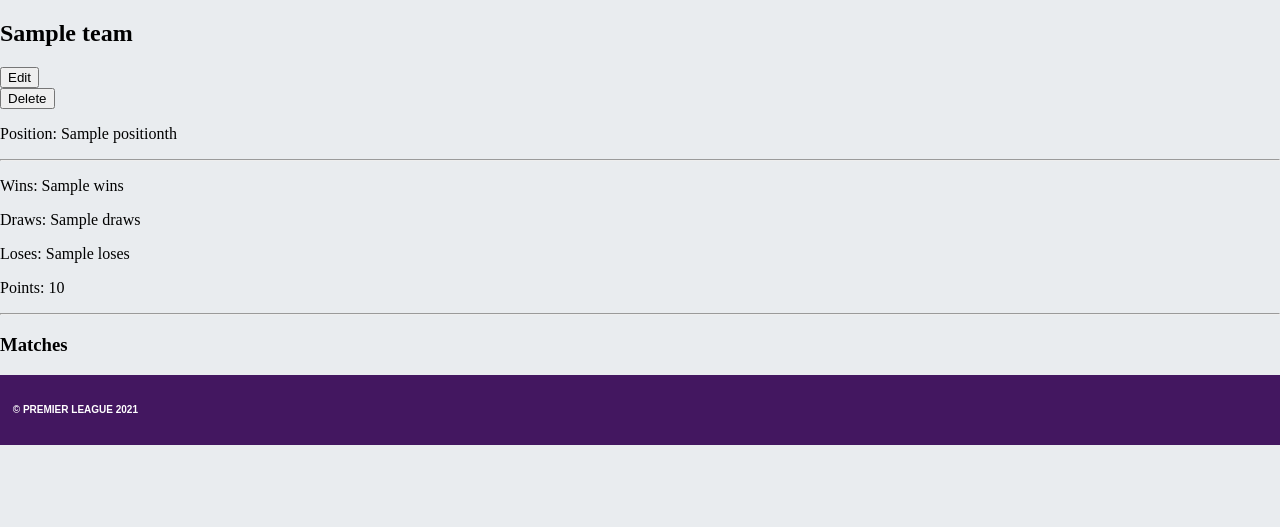
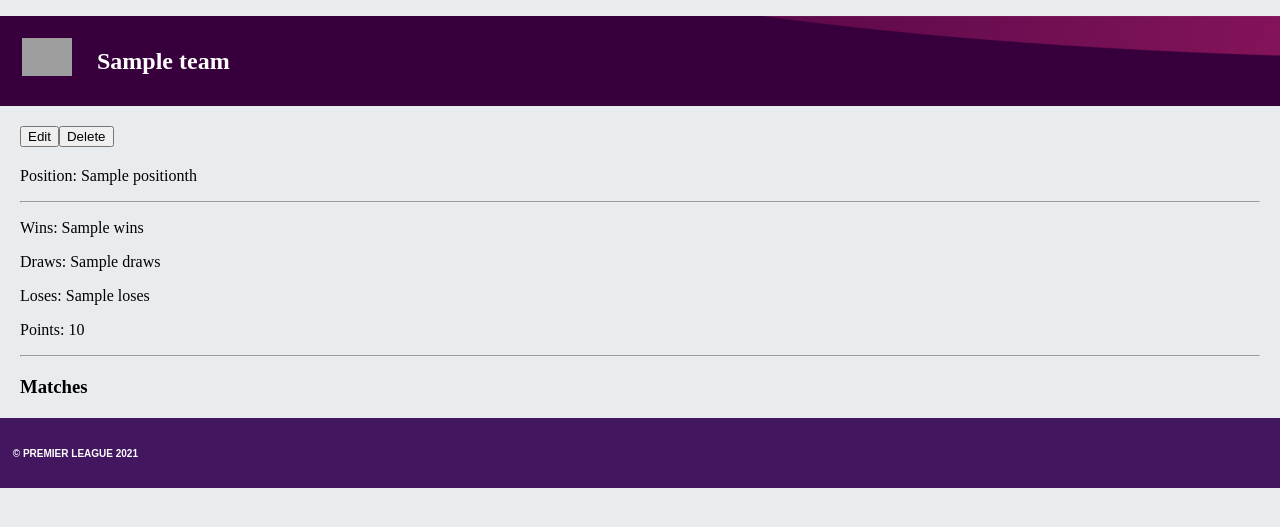
Before and after one commit to Marshall3c03/SportsLeagueWebApp, a Flask app: page /team/1 in a window 1280 px wide. Shown: the part 175-702 px from the top of the page. Run offline with Flask 2, Linux system fonts and the light colour scheme; a database or web service that is not in the repository returns one stand-in record (values such as "Sample title"); some libraries are stand-ins or nearby versions; some web fonts are replaced; grey boxes are pictures that could not be loaded.

Commit message:
Added more accessability to the webpage through CSS, clicking on club badges takes to club info page

```diff
--- a/app.py
+++ b/app.py
@@ -13,7 +13,14 @@ app.register_blueprint(matches_blueprint)
 @app.route('/')
 def homepage():
     teams = team_repository.select_all_by_points()
-    return render_template('table.html', title= "Table",all_teams=teams)
+    for team in teams:
+        if team.points > 0:
+            # return "YAY"
+            return render_template('table.html', title= "Table", all_teams=teams)
+    else:
+    #     # return "NILL PWAHH"
+        teams = team_repository.select_all_by_alphabetical
+        return render_template('table.html', title= "Table", all_teams=teams)
 
 @app.route('/about')
 def aboutpage():
--- a/controllers/matches_controller.py
+++ b/controllers/matches_controller.py
@@ -19,6 +19,7 @@ def newmatch():
 
 @matches_blueprint.route('/matches', methods=['POST'])
 def creatematch():
+    teams = team_repository.select_all()
     home_team_id = request.form['home_team_id']
     home_team = team_repository.select(home_team_id)
     away_team_id = request.form['away_team_id']
@@ -30,6 +31,10 @@ def creatematch():
     Match.update_gamesplayed(newmatch)
     Match.update_wins_draws_loses(newmatch)
     Match.determine_club_awared_points(newmatch)
+    team_repository.update(home_team)
+    team_repository.update(away_team)
+    Match.detemine_club_position(teams, home_team)
+    Match.detemine_club_position(teams, away_team)
     team_repository.update(home_team)
     team_repository.update(away_team)
     match_repository.save(newmatch)
--- a/models/match.py
+++ b/models/match.py
@@ -27,7 +27,7 @@ class Match:
 
     def determine_club_positions(teams):
         for team in teams:
-            Match.detemine_club_position()
+            Match.detemine_club_position(teams, team)
 
     def determine_club_awared_points(match):
         if match.home_score > match.away_score:
--- a/static/teamsstyle.css
+++ b/static/teamsstyle.css
@@ -44,3 +44,32 @@ body {
 .club_badge {
     margin:10px
 }
+
+.team_title {
+    background-image: url("/static/images/banner.png");
+    height: 50px;
+    padding: 20px;
+}
+
+.team_title h2 {
+    color: white;
+    padding-left: 15px;
+}
+
+.title_content {
+    display: flex;
+    flex-flow: row wrap;
+    flex-direction: row;
+    margin: -8px;
+}
+
+.team_buttons {
+    display: flex;
+    flex-flow: row wrap;
+    flex-direction: row;
+    margin: 20px;
+}
+
+.team_position {
+    margin: 20px;
+}
--- a/templates/table.html
+++ b/templates/table.html
@@ -24,6 +24,7 @@
           {% for team in all_teams %}
           <tr>
             <td>{{ loop.index }}</td>
+            <!-- <td>{{ team.position }}</td> -->
             <td>{{team.name}}</td>
             <td>{{team.gamesplayed}}</td>
             <td>{{team.wins}}</td>
--- a/templates/teams/showteam.html
+++ b/templates/teams/showteam.html
@@ -3,11 +3,17 @@
 {% block content %}
 
 <div class="team_title">
+    <div class="title_content">
+        <div>
+            <img class="club_badge" src="/static/images/ClubBadges/{{team.name}}.png" alt="" width="50px">
+        </div>
         <h2>
             <b>{{team.name}}</b>
         </h2>
     </div>
+</div>
 
+<div class="team_buttons">
     <form action="/teams/{{team.id}}/edit" method="GET">
         <div>
         <button type="edit">Edit</button>
@@ -19,6 +25,7 @@
             <button type="delete">Delete</button>
         </div>
     </form>
+</div>
 
 <div class="team_position">
     {% if team.position == 1 %}
@@ -38,6 +45,7 @@
             Position: {{team.position}}th
         </p>
     {% endif %}
+
     <div>
         <hr>
         <p>
```
Also changed, not shown: templates/matches/showmatch.html (+4 -3 lines). Lines whose indentation alone changed are shown as unchanged.
